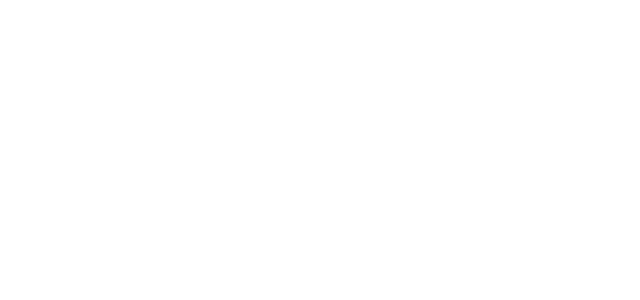
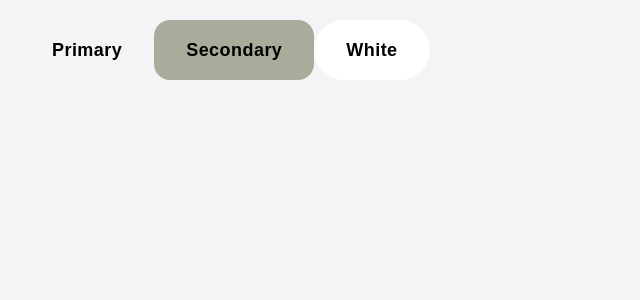
Before and after one commit to ElPotatoCorp/tp-01-tailwindcss, a React (Vite) app: page / in a window 1280 px wide. Shown: the top 300 px of the page, without its empty margins (0-640 px from the left). Built offline with nearby package versions, Linux system fonts and the light colour scheme; a web font is replaced by a local one.

Commit message:
Composant Bouton

```diff
--- a/index.html
+++ b/index.html
@@ -13,7 +13,7 @@
   <link href="https://api.fontshare.com/v2/css?f[]=clash-grotesk@1&display=swap" rel="stylesheet" />
 </head>
 
-<body class="font-sans">
+<body class="bg-gray-100 font-sans">
   <div id="root"></div>
   <script type="module" src="/src/main.tsx"></script>
 </body>
--- a/package.json
+++ b/package.json
@@ -13,6 +13,7 @@
     "@tailwindcss/vite": "^4.3.3",
     "react": "^19.2.8",
     "react-dom": "^19.2.8",
+    "tailwind-variants": "^3.3.1",
     "tailwindcss": "^4.3.3"
   },
   "devDependencies": {
--- a/src/App.tsx
+++ b/src/App.tsx
@@ -1,6 +1,11 @@
+import { Button } from "./components/button";
+
 function App() {
   return (
-    <div>
+    <div className="m-5">
+      <Button>Primary</Button>
+      <Button color="secondary" size="md">Secondary</Button>
+      <Button color="white" size="md" shape="pill">White</Button>
     </div>
   );
 }
--- /dev/null
+++ b/src/components/button.tsx
@@ -0,0 +1,34 @@
+import type { ButtonHTMLAttributes, DetailedHTMLProps, FC } from "react";
+import { tv, type VariantProps } from "tailwind-variants";
+
+type Props = VariantProps<typeof button> & DetailedHTMLProps<ButtonHTMLAttributes<HTMLButtonElement>, HTMLButtonElement>;
+
+const button = tv({
+  base: 'font-semibold tracking-wide disabled:opacity-50 cursor-pointer active:scale-105 hover:scale-110 transition-all duration-300',
+  variants: {
+    color: {
+      primary: 'primary-text',
+      white: 'bg-white',
+      secondary: 'bg-secondary',
+    },
+    size: {
+      sm: 'py-3 px-6 rounded-xl',
+      md: 'lg: py-4 px-8 rounded-2xl text-lg',
+    },
+    shape: {
+      pill: 'rounded-full!',
+      rounded: '',
+    }
+  },
+  defaultVariants: {
+    color: 'primary',
+    size: 'md',
+    shape: 'rounded'
+  }
+});
+
+export const Button: FC<Props> = function (props: Props) {
+  return (
+    <button {...props} className={button(props)} />
+  );
+};
```
Also changed, not shown: 1 other file (tests, documents, lock files or other folders).
